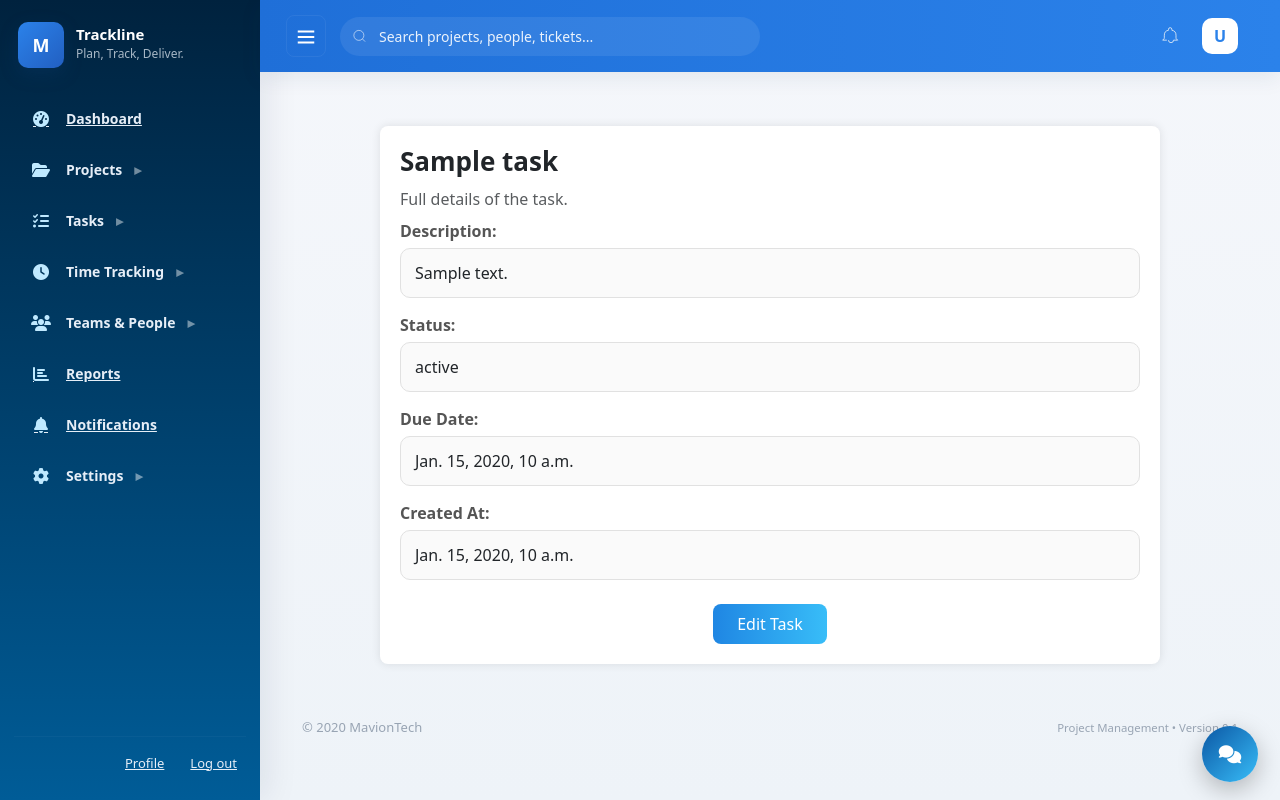
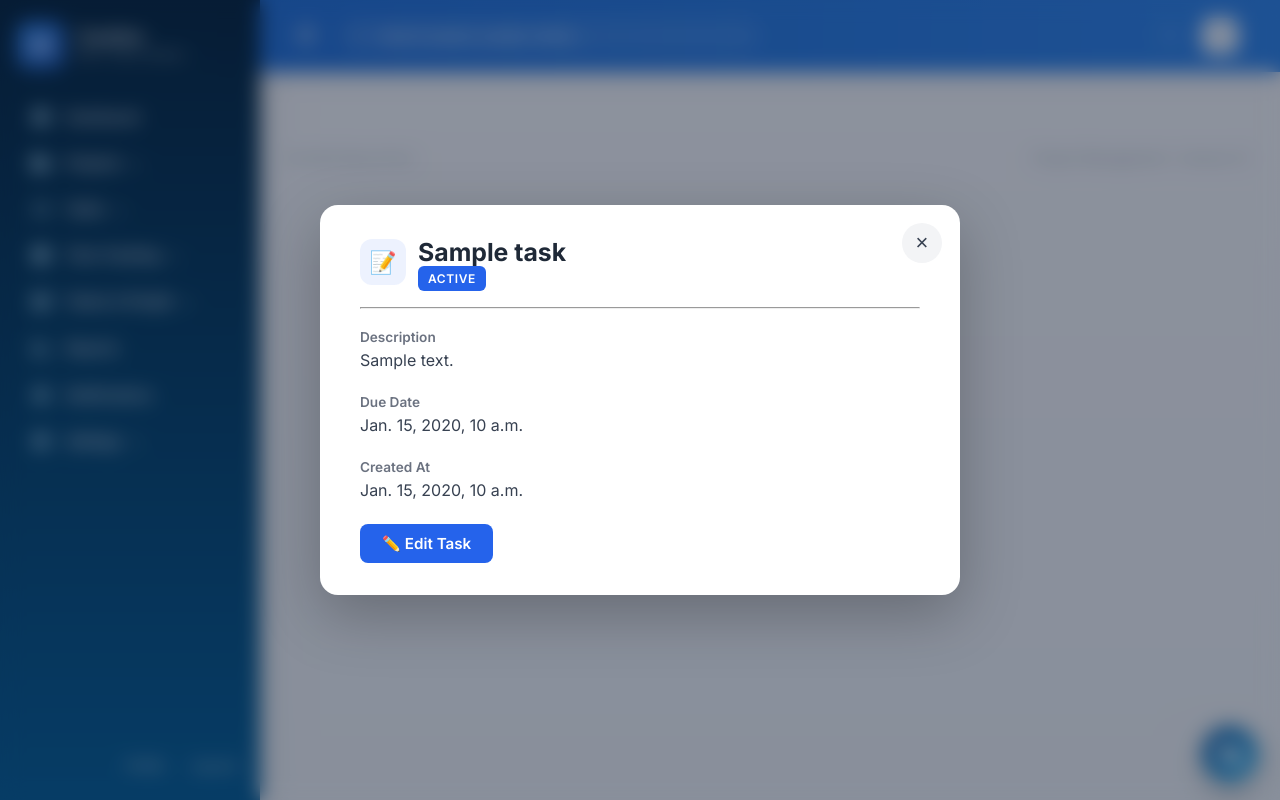
Before and after one commit to maviontech/manage, a Django app: template project_management/core/templates/core/task_detail.html in a window 1280 px wide. Run offline with Django 5.2, Linux system fonts and the light colour scheme; the template is opened without the code that fills it: most values are stand-ins (such as "Sample title", 1, 10 or a date in 2020).

Commit message:
adding on close date , task board on working,woking setup view button ,

```diff
--- a/project_management/core/templates/core/task_detail.html
+++ b/project_management/core/templates/core/task_detail.html
@@ -1,142 +1,189 @@
-{%extends "core/base.html" %}
+{% extends "core/base.html" %}
 {% load static %}
 
 {% block content %}
+
 <style>
-    .detail-card {
-        background: #ffffff;
-        border-radius: 12px;
-        padding: 28px;
-        box-shadow: 0 4px 18px rgba(0,0,0,0.06);
-        margin-top: 30px;
-        max-width: 780px;
-        margin-left: auto;
-        margin-right: auto;
+/* ---------------- BACKDROP ---------------- */
+.task-backdrop {
+    position: fixed;
+    inset: 0;
+    background: rgba(15, 23, 42, 0.45);
+    backdrop-filter: blur(10px);
+    display: none;
+    z-index: 1999;
+    animation: fadeIn 0.25s ease-out;
 }
 
-    .detail-header {
-        font-size: 26px;
+/* ---------------- MODAL CONTAINER ---------------- */
+.task-modal {
+    position: fixed;
+    inset: 0;
+    display: none;
+    align-items: center;
+    justify-content: center;
+    z-index: 2000;
+    padding: 24px;
+}
+
+/* ---------------- MODAL BOX ---------------- */
+.task-modal-content {
+    background: #ffffff;
+    border-radius: 18px;
+    padding: 32px 40px;
+    max-width: 640px;
+    width: 100%;
+    box-shadow: 0px 20px 60px rgba(0,0,0,0.25);
+    position: relative;
+    animation: slideUp 0.28s cubic-bezier(0.17, 0.84, 0.44, 1);
+}
+
+/* ---------------- CLOSE BUTTON ---------------- */
+.modal-close-btn {
+    position: absolute;
+    top: 18px;
+    right: 18px;
+    background: #f3f4f6;
+    border: none;
+    border-radius: 50%;
+    width: 40px;
+    height: 40px;
+    display:flex;
+    align-items:center;
+    justify-content:center;
+    font-size: 22px;
+    color: #374151;
+    cursor: pointer;
+    transition: all 0.2s;
+}
+.modal-close-btn:hover {
+    background: #e5e7eb;
+    transform: scale(1.08);
+}
+
+/* ---------------- MODAL HEADER ---------------- */
+.task-header {
+    display: flex;
+    align-items: center;
+    gap: 12px;
+    margin-bottom: 20px;
+}
+
+.task-icon {
+    width: 46px;
+    height: 46px;
+    border-radius: 12px;
+    background: #2563eb15;
+    display: flex;
+    align-items:center;
+    justify-content:center;
+    font-size: 22px;
+    color: #2563eb;
+}
+
+.task-title {
+    font-size: 1.55rem;
     font-weight: 700;
-        margin-bottom: 10px;
+    margin: 0;
+    color: #1f2937;
+}
+
+.task-status {
+    background: #2563eb;
+    color: white;
+    font-size: 0.75rem;
+    padding: 5px 10px;
+    border-radius: 6px;
+    font-weight: 600;
+    text-transform: uppercase;
+    letter-spacing: 0.6px;
+}
+
+/* ---------------- DETAILS ---------------- */
+.detail-section {
+    margin-top: 20px;
 }
 
 .detail-item {
-        margin-bottom: 18px;
+    margin-bottom: 22px;
 }
 
 .detail-label {
+    font-size: 0.85rem;
     font-weight: 600;
-        color: #555;
-        display: block;
-        margin-bottom: 5px;
+    color: #6b7280;
+    margin-bottom: 3px;
 }
 
 .detail-value {
-        background: #fafafa;
-        padding: 12px 14px;
-        border-radius: 10px;
-        border: 1px solid #e1e1e1;
+    font-size: 1rem;
+    color: #374151;
+    line-height: 1.5em;
 }
 
-    .btn-primary {
-        background: linear-gradient(90deg, #007bff, #15aaff);
-        border: none;
-        padding: 10px 28px;
-        border-radius: 10px;
-        font-size: 16px;
+/* ---------------- BUTTON ---------------- */
+.edit-btn {
+    display: inline-block;
+    padding: 10px 22px;
+    background: #2563eb;
+    color: white;
+    font-size: 0.95rem;
+    border-radius: 8px;
+    text-decoration: none;
+    font-weight: 600;
+    transition: background 0.2s, transform 0.2s;
+}
+.edit-btn:hover {
+    background: #1d4ed8;
+    transform: translateY(-2px);
 }
 
-    .btn-outline-secondary {
-        padding: 10px 28px;
-        font-size: 16px;
-        border-radius: 10px;
+/* ---------------- ANIMATIONS ---------------- */
+@keyframes fadeIn {
+    from {opacity: 0;}
+    to {opacity: 1;}
+}
+@keyframes slideUp {
+    from {transform: translateY(20px); opacity: 0;}
+    to {transform: translateY(0); opacity: 1;}
 }
 
-    /* Modal animation */
-        .modal.fade .modal-dialog {
-            transform: translateY(-30px);
-            opacity: 0;
-            transition: all 0.35s ease-in-out;
+/* ---------------- MOBILE ---------------- */
+@media (max-width: 600px) {
+    .task-modal-content {
+        padding: 24px;
     }
-
-        .modal.fade.show .modal-dialog {
-            transform: translateY(0);
-            opacity: 1;
-        }
-
-        .detail-card {
-            background: #fff;
-            border-radius: 8px;
-            padding: 20px;
-            box-shadow: 0 0 10px rgba(0,0,0,0.1);
-        }
-
-        .detail-item {
-            margin-bottom: 15px;
-        }
-
-        .detail-label {
-            font-weight: 600;
-        }
-
-        .detail-value {
-            margin-top: 5px;
 }
 </style>
 
+<!-- BACKDROP -->
+<div id="modalBg" class="task-backdrop"></div>
 
-{% load static %}
-<!DOCTYPE html>
-<html lang="en">
-<head>
-    <meta charset="UTF-8">
-    <title>Task List</title>
-    <link href="https://cdn.jsdelivr.net/npm/bootstrap@5.3.2/dist/css/bootstrap.min.css" rel="stylesheet">
-    <link rel="stylesheet" href="https://cdnjs.cloudflare.com/ajax/libs/font-awesome/6.4.0/css/all.min.css">
+<!-- MODAL -->
+<div class="task-modal" id="taskDetailModal">
+    <div class="task-modal-content">
 
-    <style>
-        /* Modal animation */
-        .modal.fade .modal-dialog {
-            transform: translateY(-30px);
-            opacity: 0;
-            transition: all 0.35s ease-in-out;
-        }
+        <!-- CLOSE BUTTON -->
+        <button class="modal-close-btn" onclick="closeTaskModal()">&times;</button>
 
-        .modal.fade.show .modal-dialog {
-            transform: translateY(0);
-            opacity: 1;
-        }
+        <!-- HEADER -->
+        <div class="task-header">
+            <div class="task-icon">
+                📝
+            </div>
+            <div>
+                <h1 class="task-title">{{ task.title }}</h1>
+                <span class="task-status">{{ task.status }}</span>
+            </div>
+        </div>
 
-        .detail-card {
-            background: #fff;
-            border-radius: 8px;
-            padding: 20px;
-            box-shadow: 0 0 10px rgba(0,0,0,0.1);
-        }
+        <hr class="mb-4">
 
-        .detail-item {
-            margin-bottom: 15px;
-        }
-
-        .detail-label {
-            font-weight: 600;
-        }
-
-        .detail-value {
-            margin-top: 5px;
-        }
-    </style>
-</head>
-<body class="bg-light">
-
-<div class="container mt-2">
-
-    <div class="detail-card">
-        <h2 class="detail-header">{{ task.title }}</h2>
-        <p class="text-muted mb-2">Full details of the task.</p>
+        <!-- DETAILS -->
+        <div class="detail-section">
 
             <div class="detail-item">
-            <span class="detail-label">Description:</span>
+                <div class="detail-label">Description</div>
                 <div class="detail-value">
                     {% if task.description %}
                         {{ task.description }}
@@ -147,37 +194,43 @@
             </div>
 
             <div class="detail-item">
-            <span class="detail-label">Status:</span>
-            <div class="detail-value">{{ task.status }}</div>
-        </div>
-
-        <div class="detail-item">
-            <span class="detail-label">Due Date:</span>
+                <div class="detail-label">Due Date</div>
                 <div class="detail-value">
                     {% if task.due_date %}
                         {{ task.due_date }}
                     {% else %}
-                    <span class="text-muted">No due date set.</span>
+                        <span class="text-muted">Not set</span>
                     {% endif %}
                 </div>
             </div>
 
             <div class="detail-item">
-            <span class="detail-label">Created At:</span>
+                <div class="detail-label">Created At</div>
                 <div class="detail-value">{{ task.created_at }}</div>
             </div>
 
-        <div class="d-flex justify-content-center mt-4">
-            <a href="{% url 'edit_task' task.id %}" class="btn btn-primary px-4">Edit Task</a>
+        </div>
+
+        <!-- BUTTON -->
+        <div class="text-center mt-4">
+            <a href="{% url 'edit_task' task.id %}" class="edit-btn">
+                ✏️ Edit Task
+            </a>
+        </div>
+
     </div>
 </div>
 
-</div>
-<script src="https://cdn.jsdelivr.net/npm/bootstrap@5.3.2/dist/js/bootstrap.bundle.min.js"></script>
 <script>
+function closeTaskModal() {
+    document.getElementById('taskDetailModal').style.display = 'none';
+    document.getElementById('modalBg').style.display = 'none';
+}
+
+document.addEventListener('DOMContentLoaded', function() {
+    document.getElementById('taskDetailModal').style.display = 'flex';
+    document.getElementById('modalBg').style.display = 'block';
+});
 </script>
 
-</body>
-</html>
-
 {% endblock %}
```
Also changed, not shown: project_management/core/templates/core/create_task.html (+7 -0 lines), project_management/core/templates/core/edit_task.html (+5 -2 lines), project_management/core/templates/core/project_create.html (+10 -10 lines), project_management/core/templates/core/tasks_my.html (+139 -12 lines), project_management/core/views_tasks.py (+50 -23 lines). Lines whose indentation alone changed are shown as unchanged.
